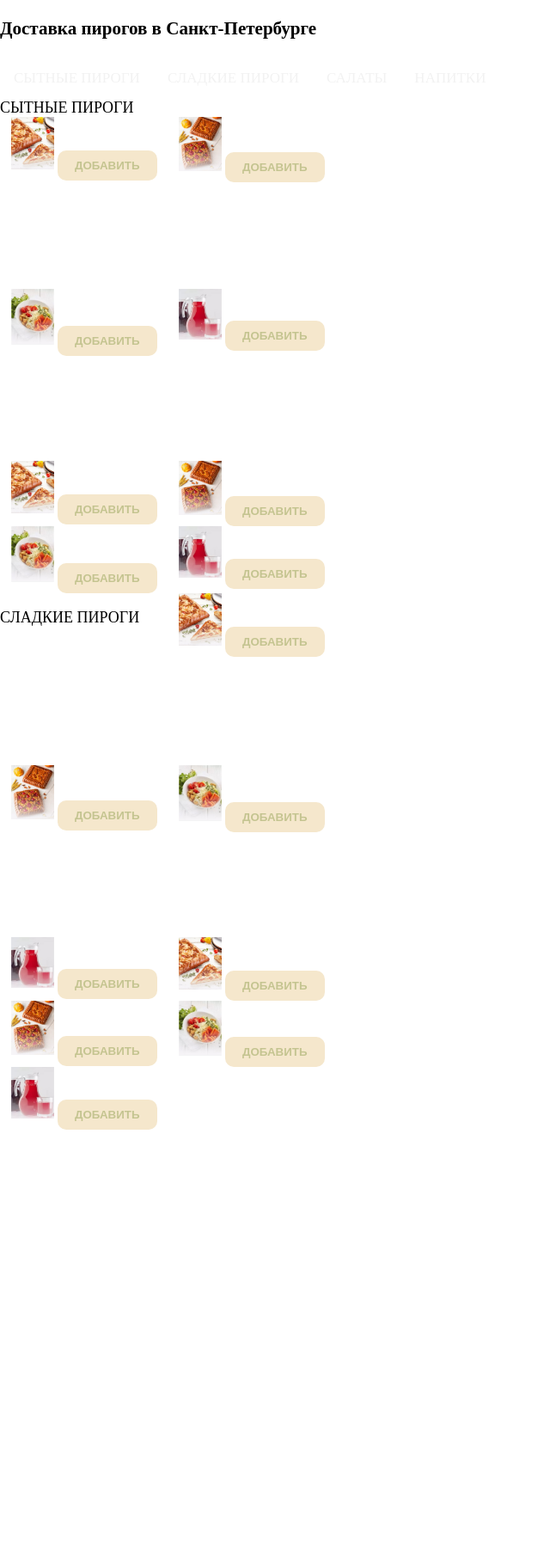
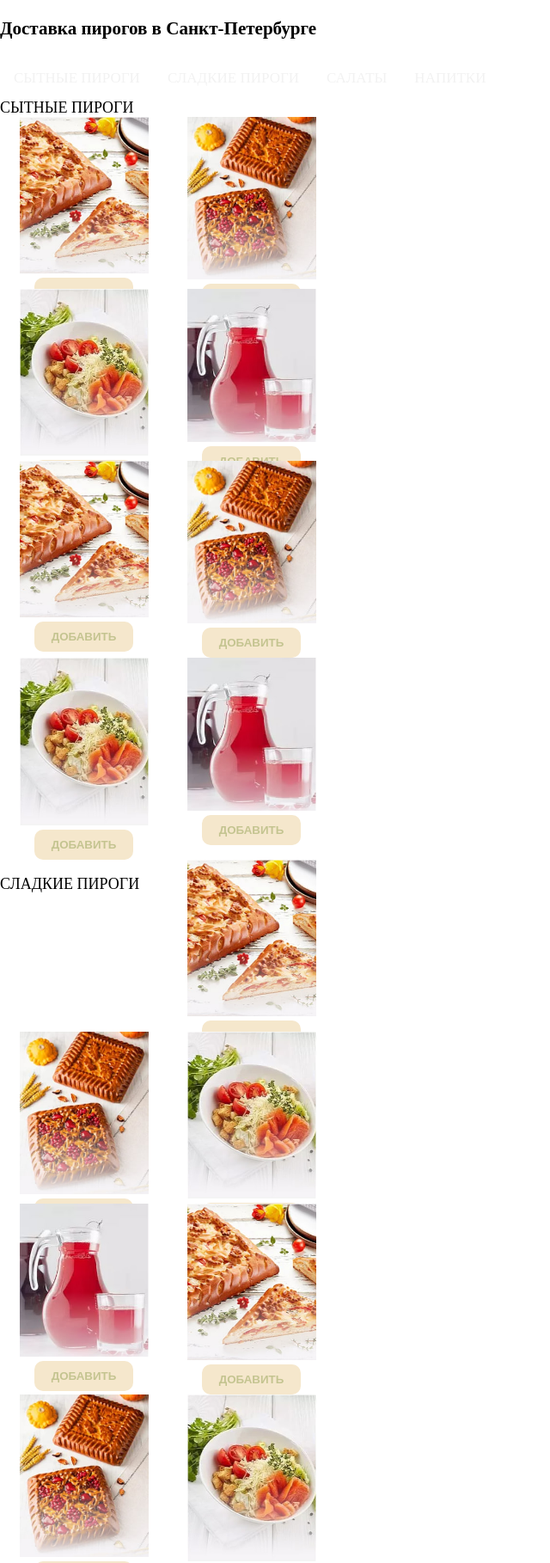
Before and after one commit to mikailyan/mikailyan.github.io, a PHP site: page / in a window 1280 px wide. Shown: the part 60-1878 px from the top of the page at 86% size, without its empty margins (0-640 px from the left). Before the commit the page ends 1374 px from the top, so only its background shows below. Run offline with PHP 8.4, Linux system fonts and the light colour scheme; some libraries are stand-ins or nearby versions.

Commit message:
Update style.css

```diff
--- a/style.css
+++ b/style.css
@@ -53,7 +53,7 @@ body {
 }
 
 .img {
-    width: 50px;
+    width: 150px;
 }
 
 .item {
```
